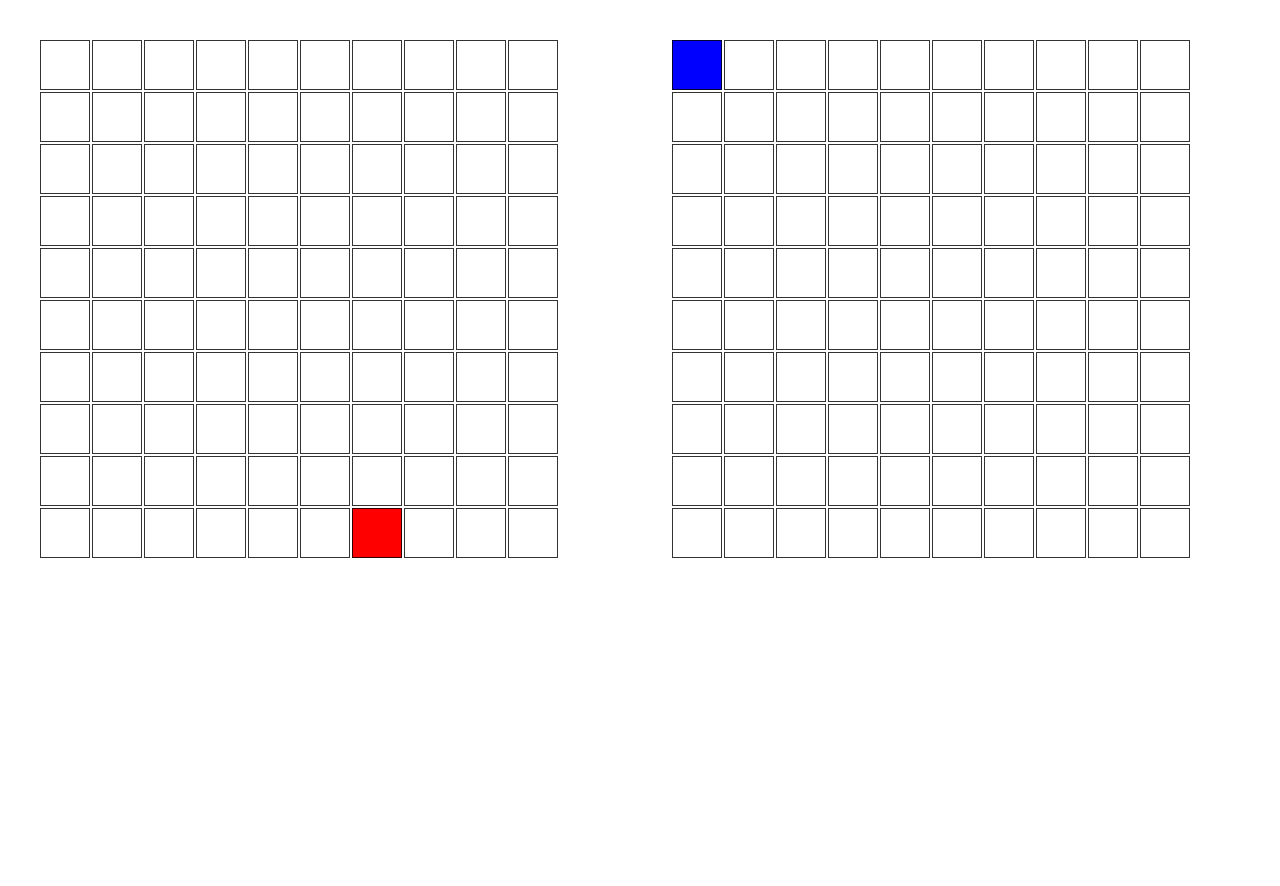
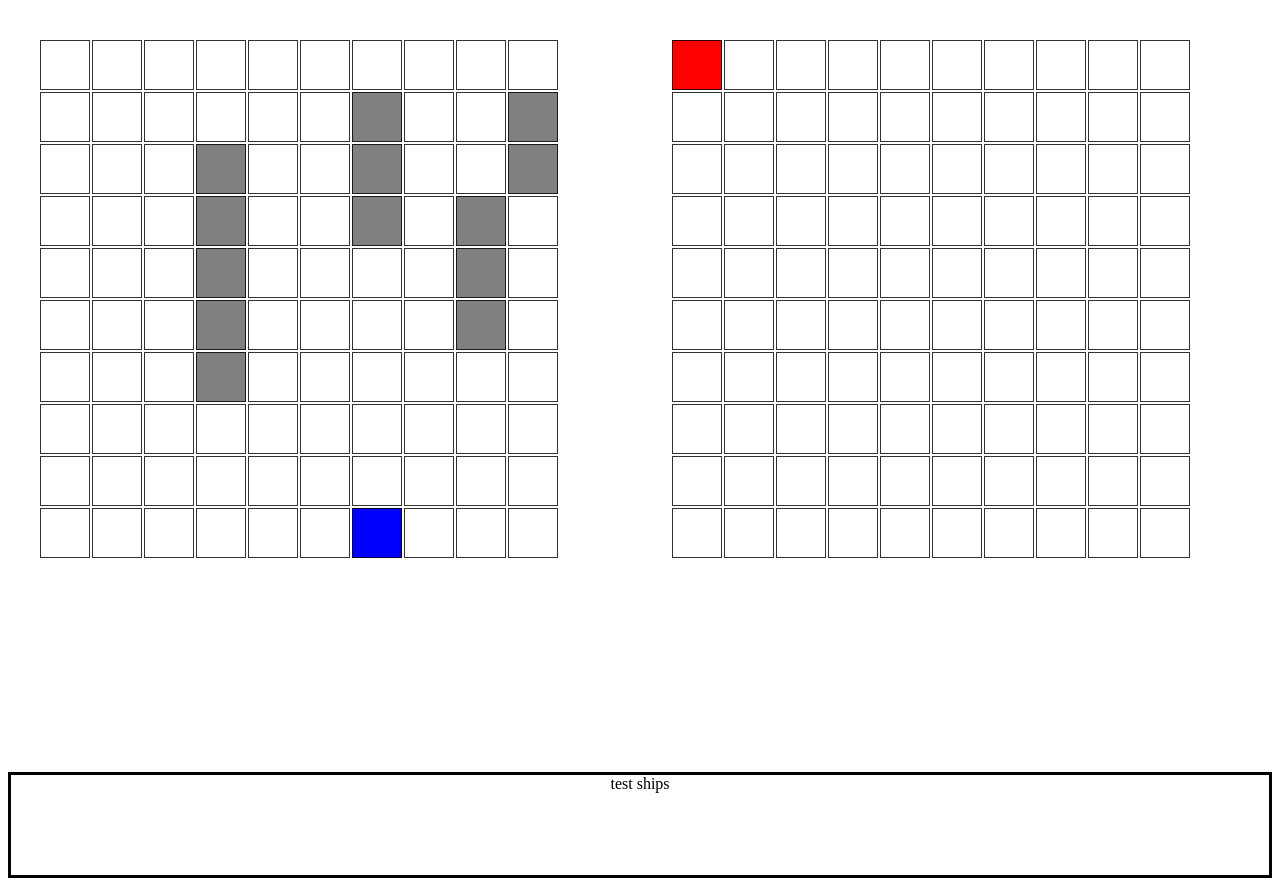
Before and after one commit to ForkEyeeee/battleship, a website built with webpack: page src/template.html in a window 1280 px wide. Both pictures are taken after a click on the element 697 px from the left and 65 px from the top of the page. Before the commit the page ends 800 px from the top, so only its background shows below. Built offline with nearby package versions, Linux system fonts and the light colour scheme.

Commit message:
placing ships logic

```diff
--- a/src/gameBoard.js
+++ b/src/gameBoard.js
@@ -24,7 +24,11 @@ function GameBoard() {
   // let currentTurn = 'Player';
 
   function placeShip(startCoordinate, axis, length, board) {
-    if (startCoordinate[0] + length > 10 || startCoordinate[1] + length > 10) {
+    // pass board to place ship on
+    if (
+      (startCoordinate[0] + length > 10 && axis === 'horizontal') ||
+      (startCoordinate[1] + length > 10 && axis === 'vertical')
+    ) {
       return 'out of bounds';
     }
     const ship = Ship(length);
@@ -76,7 +80,7 @@ function GameBoard() {
       cell.ship = ship;
     });
 
-    ship.position = cellsToPlace.map((cell) => cell.coordinate);
+    // ship.position = cellsToPlace.map((cell) => cell.coordinate);
 
     return {
       ship,
@@ -99,6 +103,7 @@ function GameBoard() {
 
     if (playerBoard[randomCoordinate].ship !== undefined) {
       playerBoard[randomCoordinate].ship.hit();
+      playerBoard[randomCoordinate].isShot = true;
     } else {
       playerBoard[randomCoordinate].isShot = true;
     }
--- a/src/index.js
+++ b/src/index.js
@@ -2,8 +2,12 @@ import './styles/main.css';
 import GameBoard from './gameBoard';
 import Ship from './ship';
 import Player from './player';
-import buildGameBoard from './modifyDOM';
-
+import { generatePlayerShips, buildGameBoard } from './modifyDOM';
 // const test = new Player('jeff');
 
-buildGameBoard()
+document.addEventListener("DOMContentLoaded", function() {
+  buildGameBoard();
+});
+
+
+generatePlayerShips();
--- a/src/modifyDOM.js
+++ b/src/modifyDOM.js
@@ -1,8 +1,8 @@
 import Player from './player';
+import Ship from './ship';
 
 const getRandomSpace = (event, newBoard) => {
   const gameBoard = newBoard;
-  const { currentPlayer } = newBoard;
   const getClickedCell = event.target.dataset.id;
   const str = getClickedCell;
   const arr = str.split(',').map(Number);
@@ -11,26 +11,16 @@ const getRandomSpace = (event, newBoard) => {
     (item) => JSON.stringify(item.coordinate) === JSON.stringify(arr)
   );
 
-  const remainingSpaces = gameBoard.enemy.gameBoard.filter(
-    (item) => !item.isShot
-  );
-  // const randomIndex = Math.floor(Math.random() * remainingSpaces.length);
-  // const randomSpace = remainingSpaces[randomIndex];
-
   if (cellFromDataId.isShot === true) {
     alert('This spot on the enemy board has already been hit by you!.');
   } else {
-    event.target.style.backgroundColor = 'blue';
+    event.target.style.backgroundColor = 'red';
 
     gameBoard.gameBoard.receiveAttack(
       arr,
       gameBoard.enemy.gameBoard,
       gameBoard
     );
-
-    // if (getRandomAiHit.objGameBoard.currentPlayer === currentPlayer) {
-    //   alert('This spot on the ');
-    // }
 
     const { coordinate } =
       gameBoard.gameBoard.receiveAttackFromCPU(gameBoard).randomSpace;
@@ -40,20 +30,49 @@ const getRandomSpace = (event, newBoard) => {
       : coordinate;
 
     const element = document.querySelector(`[data-id="${coordinateString}"]`);
-		element.style.backgroundColor = 'red';
-    // if (getRandomAiHit.randomSpot.randomSpace.isShot === false) {
-    //   element.style.backgroundColor = 'red';
-    //   getRandomAiHit.randomSpot.randomSpace.isShot = true;
-    //   cellFromDataId.isShot = true; // Mark the cell as shot
-    // } else {
-    //   console.log(randomSpace);
-    //   getRandomSpace(event, newBoard); // Try again
-    // }
+    element.style.backgroundColor = 'blue';
+
+    console.log(newBoard);
   }
 };
 
-const buildGameBoard = () => {
-  const newBoard = new Player('jeff');
+const getCoordinates = (shipLength) => {
+  let coordinates = prompt(
+    `Enter the starting coordinate (x, y) for your ship of length ${shipLength}:`
+  );
+  coordinates = coordinates.split(',').map(Number);
+
+  while (coordinates.length !== 2 || coordinates.some(isNaN)) {
+    alert("Invalid coordinates. Please enter a coordinate pair, e.g., '4, 5'.");
+    coordinates = prompt(
+      `Enter the starting coordinate (x, y) for your ship of length ${shipLength}:`
+    );
+    coordinates = coordinates.split(',').map(Number);
+  }
+
+  return coordinates;
+};
+
+const getDirection = () => {
+  let direction = prompt("Enter ship direction ('horizontal' or 'vertical'):");
+  direction = direction.toLowerCase();
+
+  while (direction !== 'horizontal' && direction !== 'vertical') {
+    alert("Invalid direction. Please enter either 'horizontal' or 'vertical'.");
+    direction = prompt("Enter ship direction ('horizontal' or 'vertical'):");
+    direction = direction.toLowerCase();
+  }
+  return direction;
+};
+
+// Using the function
+// const coordinates = getCoordinates();
+// console.log(coordinates);
+
+const generatePlayerShips = () => {};
+const buildGameBoard = (player = 'jeff') => {
+  const newBoard = new Player(player);
+
   const getMainContainer = document.getElementById('main-container'); // create player board
   const getEnemyContainer = document.getElementById('enemy-container');
 
@@ -97,6 +116,66 @@ const buildGameBoard = () => {
       getEnemyContainer.appendChild(grids);
     }
   }
+  const carrierShip = new Ship(5);
+  const battleShip = new Ship(4);
+  const destroyerShip = new Ship(3);
+  const submarineShip = new Ship(3);
+  const frigateShip = new Ship(2);
+  const getCarrierCoords = 0;
+  setTimeout(() => {
+    newBoard.gameBoard.placeShip(
+      [3, 3],
+      'vertical',
+      5,
+      newBoard.player.gameBoard
+    );
+
+    newBoard.gameBoard.placeShip(
+      [3, 1],
+      'vertical',
+      4,
+      newBoard.player.gameBoard
+    );
+
+    newBoard.gameBoard.placeShip(
+      [6, 6],
+      'vertical',
+      3,
+      newBoard.player.gameBoard
+    );
+
+    newBoard.gameBoard.placeShip(
+      [8, 4],
+      'vertical',
+      3,
+      newBoard.player.gameBoard
+    );
+
+    newBoard.gameBoard.placeShip(
+      [9, 7],
+      'vertical',
+      2,
+      newBoard.player.gameBoard
+    );
+
+    const items = newBoard.player.gameBoard.filter(
+      (item) => item.isPlaced === true
+    );
+
+    items.forEach((item) => {
+      // Convert the coordinates to a string format that matches the data-id attribute
+      const coordString = item.coordinate.join(',');
+
+      // Get the grid cell with this data-id
+      const cellElement = document.querySelector(`[data-id="${coordString}"]`);
+
+      // Now you can manipulate the cell element
+      if (cellElement) {
+        cellElement.style.backgroundColor = 'gray';
+      }
+    });
+  }, 0);
+
+  console.log(newBoard);
 };
-
-export default buildGameBoard;
+export { generatePlayerShips, buildGameBoard };
--- a/src/styles/main.css
+++ b/src/styles/main.css
@@ -1,5 +1,6 @@
 #flex-container {
 	display: flex;
+	justify-content: center;
 }
 
 #main-container, #enemy-container{
@@ -10,6 +11,27 @@
 	gap: 2px;
 }
 
+div#ship-container {
+	display: flex;
+	justify-content: center;
+	border-style: solid;
+	height: 100px;
+	/* width: 50%; */
+}
+
+.cell {
+	width: 50px;
+	height: 50px;
+	background-color: gray;
+	border-style: solid;
+}
+
+.ship {
+  display: flex;
+}
+
+
+
 .grid-item {
 	border: 1px solid rgba(0, 0, 0, 0.8);
 }
--- a/src/template.html
+++ b/src/template.html
@@ -11,5 +11,6 @@
       <div id="main-container"></div>
       <div id="enemy-container"></div>
     </div>
+    <div id="ship-container">test ships</div>
   </body>
 </html>
```
